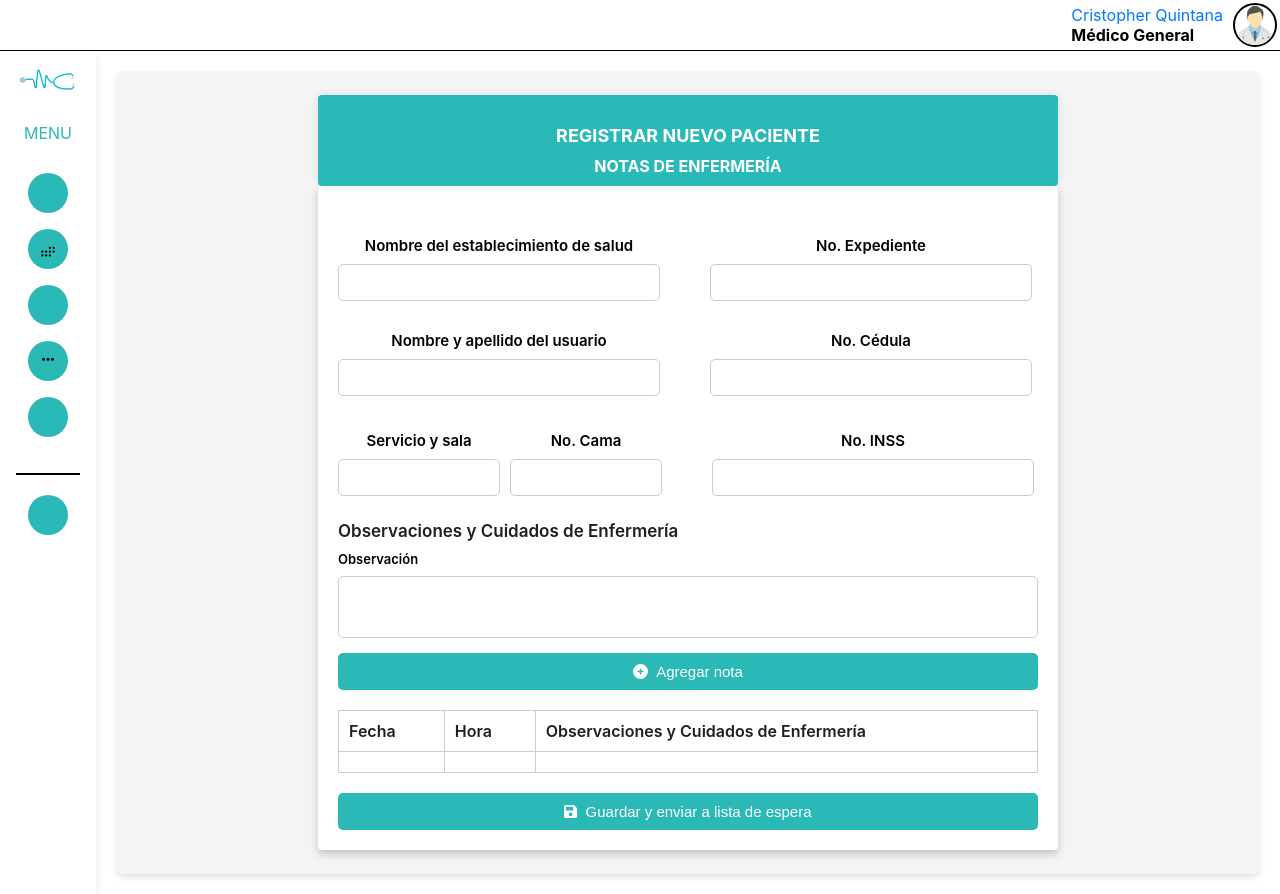
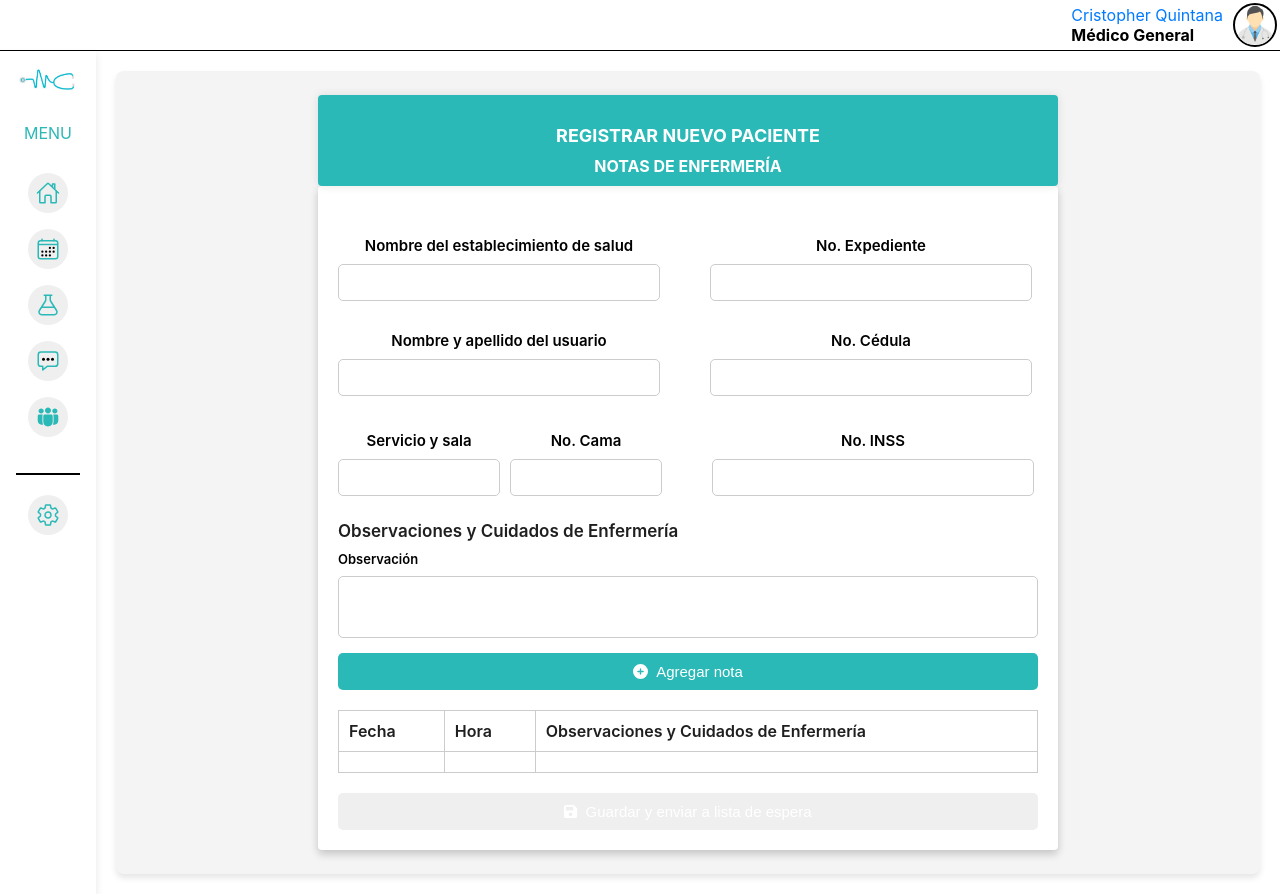
Before and after one commit to MedicalControl/MC_Web, a React (Create React App) app in the folder medicapp/: page /enfermeria in a window 1280 px wide. Built offline with nearby package versions, Linux system fonts and the light colour scheme.

Commit message:
SideBar corregido
se arregla color el del sidebar de cada menu

```diff
--- a/medicapp/src/components/Enfermeria/Enfermeria_form.css
+++ b/medicapp/src/components/Enfermeria/Enfermeria_form.css
@@ -108,6 +108,7 @@
     font-family: Arial, Helvetica, sans-serif;
   }
   .btn_AddNota{
+    background-color: #2AB9B7;
     margin-top: 10px;
     width: 100%;
     font-size: 15px;
@@ -123,7 +124,6 @@
 
 
   button {
-    background-color: #2AB9B7;
     color: white;
     padding: 10px;
     border: none;
```
